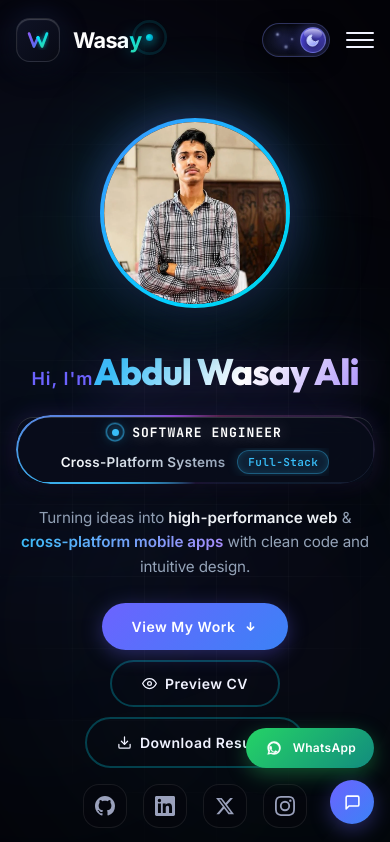
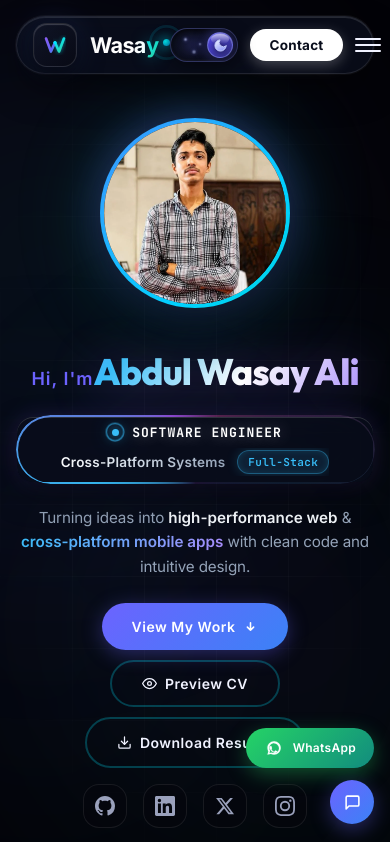
Before and after one commit to AbdulWasayAli/Portfolio, a React (Vite) app: page / in a window 390 px wide. Shown: the top 842 px of the page. Built offline with nearby package versions, Linux system fonts and the light colour scheme; no server answers; the HTML template or start-up script is replaced by a standard one.

Commit message:
feat(navbar): implement Jitter-style floating pill capsule navbar

```diff
--- a/src/components/Navbar/Navbar.jsx
+++ b/src/components/Navbar/Navbar.jsx
@@ -1,5 +1,4 @@
 import { useState, useEffect } from 'react';
-import { motion } from 'framer-motion';
 import { navLinks } from '../../data/portfolioData';
 import Logo from './Logo';
 import ThemeToggle from './ThemeToggle';
@@ -12,15 +11,14 @@ export default function Navbar() {
 
   useEffect(() => {
     const handleScroll = () => {
-      setScrolled(window.scrollY > 30);
+      setScrolled(window.scrollY > 20);
 
-      // Determine active section
       const sections = navLinks.map(link => link.href.replace('#', ''));
       for (let i = sections.length - 1; i >= 0; i--) {
         const el = document.getElementById(sections[i]);
         if (el) {
           const rect = el.getBoundingClientRect();
-          if (rect.top <= 120) {
+          if (rect.top <= 140) {
             setActiveSection(sections[i]);
             break;
           }
@@ -40,12 +38,15 @@ export default function Navbar() {
     }
   };
 
+  // Center navigation items (Contact is the right action button like Jitter)
+  const centerLinks = navLinks.filter(l => l.name !== 'Contact');
+
   return (
-    <header className={`${styles.navbar} ${scrolled ? styles.scrolled : ''}`}>
-      <div className={styles.navContainer}>
-        {/* Logo Left */}
+    <header className={styles.navHeader}>
+      <div className={`${styles.jitterBar} ${scrolled ? styles.scrolled : ''}`}>
+        {/* Left: Logo */}
         <a
-          className={styles.logoLink}
+          className={styles.logoBox}
           href="#home"
           onClick={(e) => {
             e.preventDefault();
@@ -56,9 +57,9 @@ export default function Navbar() {
           <Logo />
         </a>
 
-        {/* Center Minimalist Navigation Links with Laser Underline */}
-        <div className={`${styles.navLinks} ${menuOpen ? styles.open : ''}`}>
-          {navLinks.map((link) => {
+        {/* Center: Clean Jitter-Style Text Links */}
+        <nav className={`${styles.navLinks} ${menuOpen ? styles.open : ''}`} aria-label="Main Navigation">
+          {centerLinks.map((link) => {
             const isActive = activeSection === link.href.replace('#', '');
             return (
               <button
@@ -66,25 +67,28 @@ export default function Navbar() {
                 className={`${styles.navLink} ${isActive ? styles.active : ''}`}
                 onClick={() => handleNavClick(link.href)}
               >
-                <span className={styles.navLinkText}>{link.name}</span>
-                {isActive && (
-                  <motion.span
-                    layoutId="activeNavLine"
-                    className={styles.activeLaserLine}
-                    transition={{ type: 'spring', stiffness: 420, damping: 32 }}
-                  />
-                )}
+                <span>{link.name}</span>
+                {isActive && <span className={styles.activeDot} />}
               </button>
             );
           })}
-        </div>
+        </nav>
 
-        {/* Right Action (Theme Toggle & Mobile Menu) */}
-        <div className={styles.navRight}>
+        {/* Right: Theme Toggle & Jitter-Style Solid Action Pill */}
+        <div className={styles.navActions}>
           <ThemeToggle />
 
           <button
-            className={`${styles.menuBtn} ${menuOpen ? styles.open : ''}`}
+            type="button"
+            className={styles.contactCta}
+            onClick={() => handleNavClick('#contact')}
+          >
+            Contact
+          </button>
+
+          {/* Mobile Hamburger */}
+          <button
+            className={`${styles.mobileMenuBtn} ${menuOpen ? styles.open : ''}`}
             onClick={() => setMenuOpen(!menuOpen)}
             aria-label="Toggle menu"
           >
@@ -95,9 +99,9 @@ export default function Navbar() {
         </div>
       </div>
 
-      {/* Mobile Backdrop Overlay */}
+      {/* Mobile Backdrop */}
       <div
-        className={`${styles.overlay} ${menuOpen ? styles.show : ''}`}
+        className={`${styles.mobileOverlay} ${menuOpen ? styles.show : ''}`}
         onClick={() => setMenuOpen(false)}
       />
     </header>
--- a/src/components/Navbar/Navbar.module.css
+++ b/src/components/Navbar/Navbar.module.css
@@ -1,106 +1,100 @@
 /* ========================================================
-   Option 1: Sleek Minimalist Full-Width Glass Strip
+   Jitter-Style Floating Pill Navbar (Custom Portfolio Theme)
+   Modern, Clean, Three-Zone Layout: Logo • Links • Action
    ======================================================== */
 
-.navbar {
+.navHeader {
   position: fixed;
-  top: 0;
+  top: 16px;
   left: 0;
+  right: 0;
   width: 100%;
-  z-index: var(--z-sticky);
-  padding: 18px 0;
-  transition: all 0.3s cubic-bezier(0.16, 1, 0.3, 1);
-  background: transparent;
+  display: flex;
+  justify-content: center;
+  z-index: var(--z-sticky, 1000);
+  pointer-events: none;
+  padding: 0 16px;
 }
 
-.navbar.scrolled {
-  background: rgba(9, 13, 26, 0.75);
-  backdrop-filter: blur(24px);
-  -webkit-backdrop-filter: blur(24px);
-  padding: 12px 0;
-  border-bottom: 1px solid rgba(255, 255, 255, 0.08);
-  box-shadow: 0 10px 30px -10px rgba(0, 0, 0, 0.65);
-}
-
-/* Light Mode Scrolled Navbar: Frosted Opal Glass */
-:global([data-theme="light"]) .navbar.scrolled {
-  background: rgba(255, 255, 255, 0.82);
-  border-bottom: 1px solid rgba(15, 23, 42, 0.08);
-  box-shadow: 0 10px 30px -10px rgba(15, 23, 42, 0.08), 0 1px 3px rgba(15, 23, 42, 0.04);
-}
-
-/* Continuously glowing fine laser line on bottom when scrolled */
-.navbar.scrolled::after {
-  content: '';
-  position: absolute;
-  bottom: 0;
-  left: 0;
-  right: 0;
-  height: 1px;
-  background: linear-gradient(
-    90deg,
-    transparent 0%,
-    rgba(56, 189, 248, 0.3) 25%,
-    rgba(168, 85, 247, 0.4) 50%,
-    rgba(56, 189, 248, 0.3) 75%,
-    transparent 100%
-  );
-  pointer-events: none;
-}
-
-:global([data-theme="light"]) .navbar.scrolled::after {
-  background: linear-gradient(
-    90deg,
-    transparent 0%,
-    rgba(108, 99, 255, 0.25) 25%,
-    rgba(0, 212, 170, 0.35) 50%,
-    rgba(108, 99, 255, 0.25) 75%,
-    transparent 100%
-  );
-}
-
-.navContainer {
+/* Floating Jitter-Style Pill Bar */
+.jitterBar {
+  pointer-events: auto;
+  width: 100%;
+  max-width: 1140px;
+  min-height: 58px;
   display: flex;
   align-items: center;
   justify-content: space-between;
-  max-width: var(--container-max);
-  margin: 0 auto;
-  padding: 0 var(--container-padding);
-  width: 100%;
+  padding: 6px 10px 6px 16px;
+  border-radius: 999px;
+  background: rgba(10, 14, 28, 0.82);
+  backdrop-filter: blur(24px) saturate(180%);
+  -webkit-backdrop-filter: blur(24px) saturate(180%);
+  border: 1px solid rgba(255, 255, 255, 0.1);
+  box-shadow:
+    0 16px 40px -10px rgba(0, 0, 0, 0.65),
+    0 0 0 1px rgba(255, 255, 255, 0.05),
+    inset 0 1px 0 rgba(255, 255, 255, 0.12);
+  transition: all 0.35s cubic-bezier(0.16, 1, 0.3, 1);
 }
 
-/* Logo */
-.logoLink {
+.jitterBar.scrolled {
+  background: rgba(8, 12, 24, 0.92);
+  border-color: rgba(56, 189, 248, 0.25);
+  box-shadow:
+    0 20px 45px -8px rgba(0, 0, 0, 0.75),
+    0 0 20px rgba(56, 189, 248, 0.15),
+    inset 0 1px 0 rgba(255, 255, 255, 0.18);
+  transform: translateY(-2px);
+}
+
+/* Light Theme: Frosted White Pearl Pill */
+:global([data-theme="light"]) .jitterBar {
+  background: rgba(255, 255, 255, 0.92);
+  border-color: rgba(15, 23, 42, 0.08);
+  box-shadow:
+    0 16px 36px -10px rgba(15, 23, 42, 0.08),
+    0 1px 3px rgba(15, 23, 42, 0.04),
+    inset 0 1px 0 rgba(255, 255, 255, 0.8);
+}
+
+:global([data-theme="light"]) .jitterBar.scrolled {
+  background: rgba(255, 255, 255, 0.97);
+  border-color: rgba(99, 102, 241, 0.22);
+  box-shadow: 0 20px 42px -8px rgba(99, 102, 241, 0.12);
+}
+
+/* Left: Logo */
+.logoBox {
   text-decoration: none;
   cursor: pointer;
   display: inline-flex;
   align-items: center;
+  flex-shrink: 0;
 }
 
-/* Navigation Links */
+/* Center: Clean Text Navigation Links */
 .navLinks {
   display: flex;
   align-items: center;
-  gap: var(--space-xl);
+  gap: 22px;
 }
 
 .navLink {
   position: relative;
+  font-family: var(--font-primary, sans-serif);
   font-size: 14px;
   font-weight: 500;
-  color: var(--text-secondary);
-  padding: 8px 6px;
-  transition: color 0.25s ease;
-  cursor: pointer;
+  color: #94a3b8;
+  padding: 6px 2px;
   background: none;
   border: none;
+  cursor: pointer;
   display: inline-flex;
   flex-direction: column;
   align-items: center;
-}
-
-.navLinkText {
-  letter-spacing: 0.2px;
+  transition: color 0.2s ease;
+  white-space: nowrap;
 }
 
 .navLink:hover {
@@ -112,9 +106,8 @@
   font-weight: 600;
 }
 
-/* Light Theme Navigation Links: Crisp obsidian with indigo active state */
 :global([data-theme="light"]) .navLink {
-  color: #475569;
+  color: #64748b;
 }
 
 :global([data-theme="light"]) .navLink:hover {
@@ -126,35 +119,73 @@
   font-weight: 700;
 }
 
-/* High-tech sliding laser underline */
-.activeLaserLine {
+.activeDot {
   position: absolute;
-  bottom: 0;
-  left: 0;
-  right: 0;
-  height: 2px;
-  background: linear-gradient(90deg, #38bdf8, #818cf8);
-  border-radius: 999px;
-  box-shadow: 0 0 10px rgba(56, 189, 248, 0.8), 0 0 18px rgba(129, 140, 248, 0.4);
+  bottom: -4px;
+  width: 4px;
+  height: 4px;
+  border-radius: 50%;
+  background-color: #38bdf8;
+  box-shadow: 0 0 8px #38bdf8;
 }
 
-:global([data-theme="light"]) .activeLaserLine {
-  background: linear-gradient(90deg, #6c63ff, #00d4aa);
-  box-shadow: 0 0 8px rgba(108, 99, 255, 0.5), 0 0 14px rgba(0, 212, 170, 0.3);
+:global([data-theme="light"]) .activeDot {
+  background-color: #6366f1;
+  box-shadow: 0 0 8px rgba(99, 102, 241, 0.6);
 }
 
-/* Nav Right */
-.navRight {
+/* Right Actions (Theme Toggle & Solid Action Pill) */
+.navActions {
   display: flex;
   align-items: center;
-  gap: var(--space-md);
+  gap: 12px;
+  flex-shrink: 0;
 }
 
-.menuBtn {
+/* Jitter-Style High Contrast Action Pill */
+.contactCta {
+  background: #ffffff;
+  color: #0a0e1c;
+  font-family: var(--font-primary, sans-serif);
+  font-size: 13.5px;
+  font-weight: 700;
+  letter-spacing: 0.2px;
+  padding: 8px 20px;
+  border-radius: 999px;
+  border: none;
+  cursor: pointer;
+  box-shadow: 0 4px 14px rgba(255, 255, 255, 0.25);
+  transition: all 0.25s cubic-bezier(0.16, 1, 0.3, 1);
+  display: inline-flex;
+  align-items: center;
+  justify-content: center;
+}
+
+.contactCta:hover {
+  background: #38bdf8;
+  color: #030611;
+  transform: translateY(-1.5px);
+  box-shadow: 0 6px 20px rgba(56, 189, 248, 0.45);
+}
+
+:global([data-theme="light"]) .contactCta {
+  background: #0f172a;
+  color: #ffffff;
+  box-shadow: 0 4px 14px rgba(15, 23, 42, 0.2);
+}
+
+:global([data-theme="light"]) .contactCta:hover {
+  background: #4f46e5;
+  color: #ffffff;
+  box-shadow: 0 6px 20px rgba(79, 70, 229, 0.35);
+}
+
+/* Mobile Hamburger Button */
+.mobileMenuBtn {
   display: none;
   flex-direction: column;
-  gap: 5px;
-  width: 28px;
+  gap: 4px;
+  width: 26px;
   cursor: pointer;
   background: none;
   border: none;
@@ -170,21 +201,21 @@
   transition: all var(--transition-base);
 }
 
-.menuBtn.open .menuLine:nth-child(1) {
-  transform: rotate(45deg) translate(5px, 5px);
+.mobileMenuBtn.open .menuLine:nth-child(1) {
+  transform: rotate(45deg) translate(4px, 4px);
 }
 
-.menuBtn.open .menuLine:nth-child(2) {
+.mobileMenuBtn.open .menuLine:nth-child(2) {
   opacity: 0;
 }
 
-.menuBtn.open .menuLine:nth-child(3) {
-  transform: rotate(-45deg) translate(5px, -5px);
+.mobileMenuBtn.open .menuLine:nth-child(3) {
+  transform: rotate(-45deg) translate(4px, -4px);
 }
 
-/* Mobile */
-@media (max-width: 768px) {
-  .menuBtn {
+/* Mobile Layout */
+@media (max-width: 900px) {
+  .mobileMenuBtn {
     display: flex;
   }
 
@@ -193,11 +224,11 @@
     top: 0;
     right: -100%;
     width: 75%;
-    max-width: 320px;
+    max-width: 300px;
     height: 100vh;
     flex-direction: column;
     justify-content: center;
-    gap: var(--space-xl);
+    gap: 16px;
     background: rgba(11, 15, 29, 0.96);
     border-left: 1px solid rgba(255, 255, 255, 0.1);
     box-shadow: -10px 0 40px rgba(0, 0, 0, 0.7);
@@ -206,12 +237,12 @@
     transition: right var(--transition-base);
     z-index: 5;
     padding: 24px;
+    border-radius: 0;
   }
 
   :global([data-theme="light"]) .navLinks {
     background: rgba(255, 255, 255, 0.97);
     border-left: 1px solid rgba(15, 23, 42, 0.08);
-    box-shadow: -10px 0 40px rgba(15, 23, 42, 0.12);
   }
 
   .navLinks.open {
@@ -219,10 +250,12 @@
   }
 
   .navLink {
-    font-size: var(--fs-lg);
+    font-size: 16px;
+    width: 100%;
+    padding: 10px 16px;
   }
 
-  .overlay {
+  .mobileOverlay {
     position: fixed;
     top: 0;
     left: 0;
@@ -233,13 +266,10 @@
     visibility: hidden;
     transition: all var(--transition-base);
     z-index: 4;
+    pointer-events: auto;
   }
 
-  :global([data-theme="light"]) .overlay {
-    background: rgba(15, 23, 42, 0.35);
-  }
-
-  .overlay.show {
+  .mobileOverlay.show {
     opacity: 1;
     visibility: visible;
   }
```
